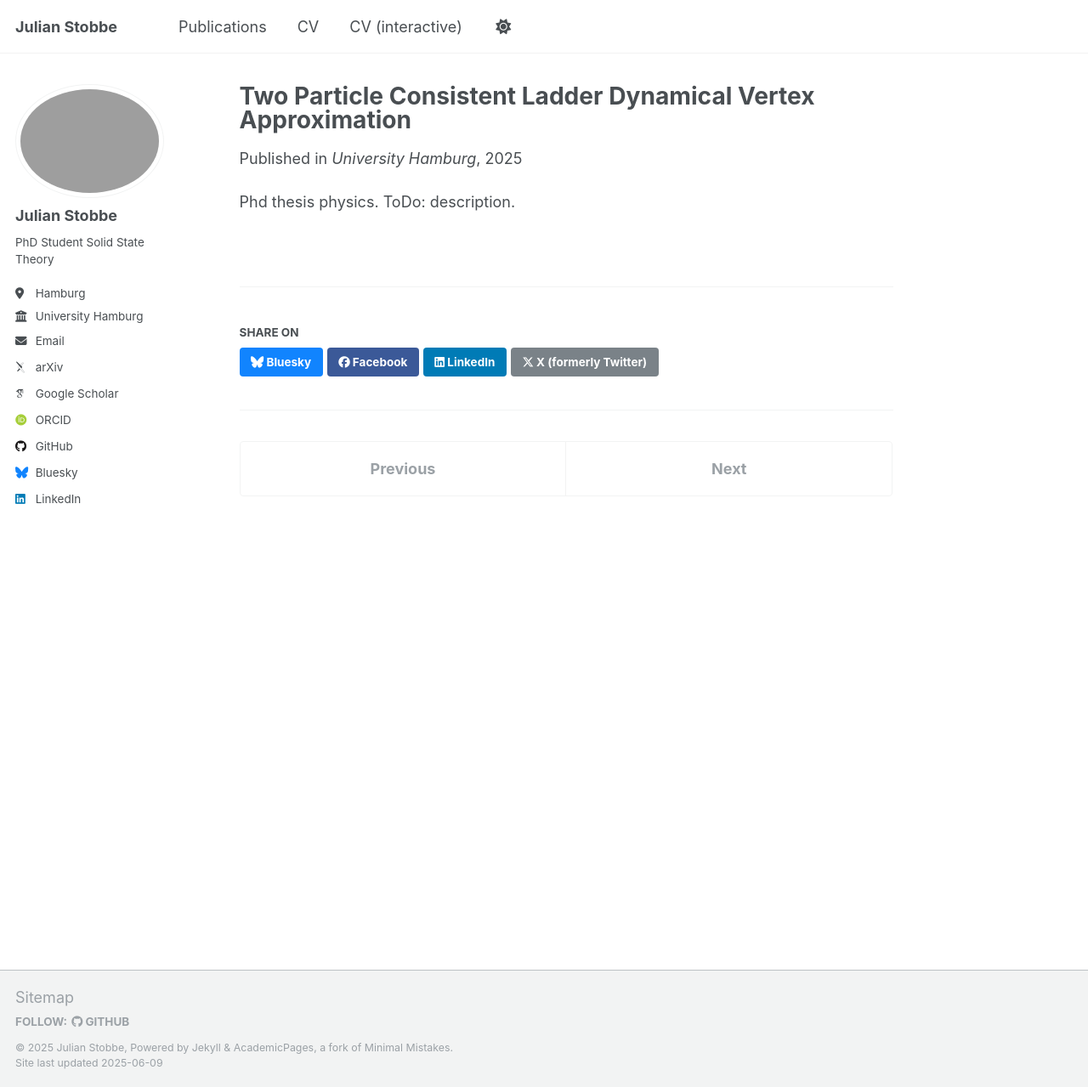
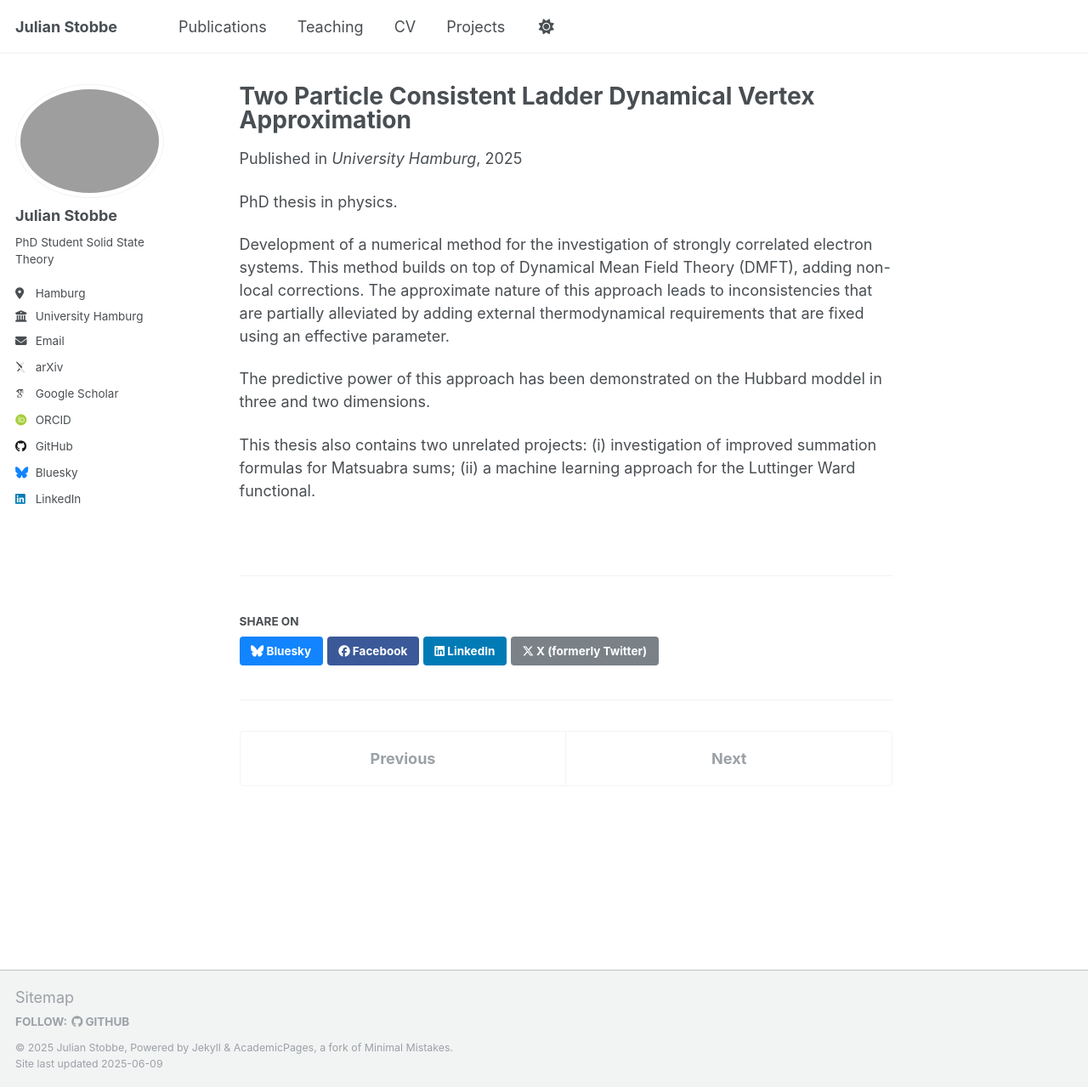
Before and after one commit to Atomtomate/page, a Jekyll site: the page built from _publications/phd_phys.md, in a window 1280 px wide and 1279 px high. Shown: the whole window at 85% size. Built offline with Jekyll 4.4.1, drawn with Linux system fonts in a browser that asks for light colours; some web fonts are replaced.

```diff
--- a/_data/navigation.yml
+++ b/_data/navigation.yml
@@ -14,8 +14,8 @@ main:
   #- title: "Talks"
   #  url: /talks/
 
-  #- title: "Teaching"
-  #  url: /teaching/
+  - title: "Teaching"
+    url: /teaching/
 
   #- title: "Portfolio"
   #  url: /portfolio/
@@ -26,8 +26,11 @@ main:
   - title: "CV"
     url: /cv/
 
-  - title: "CV (interactive)"
-    url: /cv-json/
+  - title: "Projects"
+    url: /projects/
+
+  #- title: "CV (interactive)"
+  #  url: /cv-json/
 
   #- title: "Guide"
   #  url: /markdown/
--- a/_publications/phd_phys.md
+++ b/_publications/phd_phys.md
@@ -8,4 +8,12 @@ date: 2025-01-10
 venue: 'University Hamburg'
 ---
 
-Phd thesis physics. ToDo: description.
+PhD thesis in physics.
+
+Development of a numerical method for the investigation of strongly correlated electron systems.
+This method builds on top of Dynamical Mean Field Theory (DMFT), adding non-local corrections.
+The approximate nature of this approach leads to inconsistencies that are partially alleviated by adding external thermodynamical requirements that are fixed using an effective parameter.
+
+The predictive power of this approach has been demonstrated on the Hubbard moddel in three and two dimensions.
+
+This thesis also contains two unrelated projects: (i) investigation of improved summation formulas for Matsuabra sums; (ii) a machine learning approach for the Luttinger Ward functional.
```
Also changed, not shown: README.md (+2 -82 lines), _pages/about.md (+4 -2 lines), _pages/cv.md (+3 -1 lines), _pages/projects.md (added, +8 -0 lines), _publications/msc_info.md (+3 -1 lines), _publications/msc_phys.md (+4 -3 lines).
